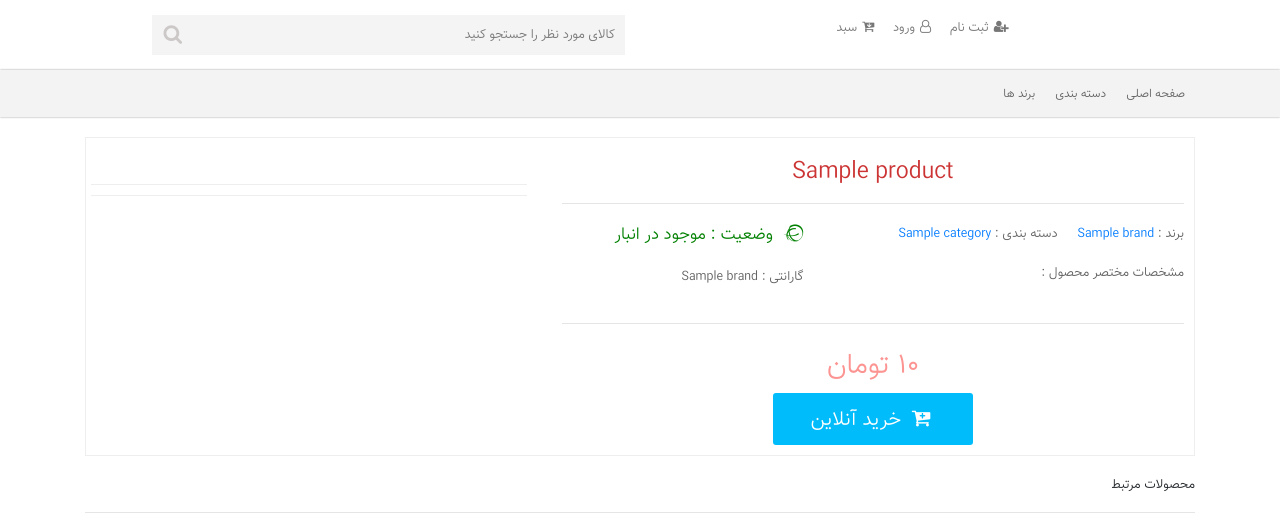
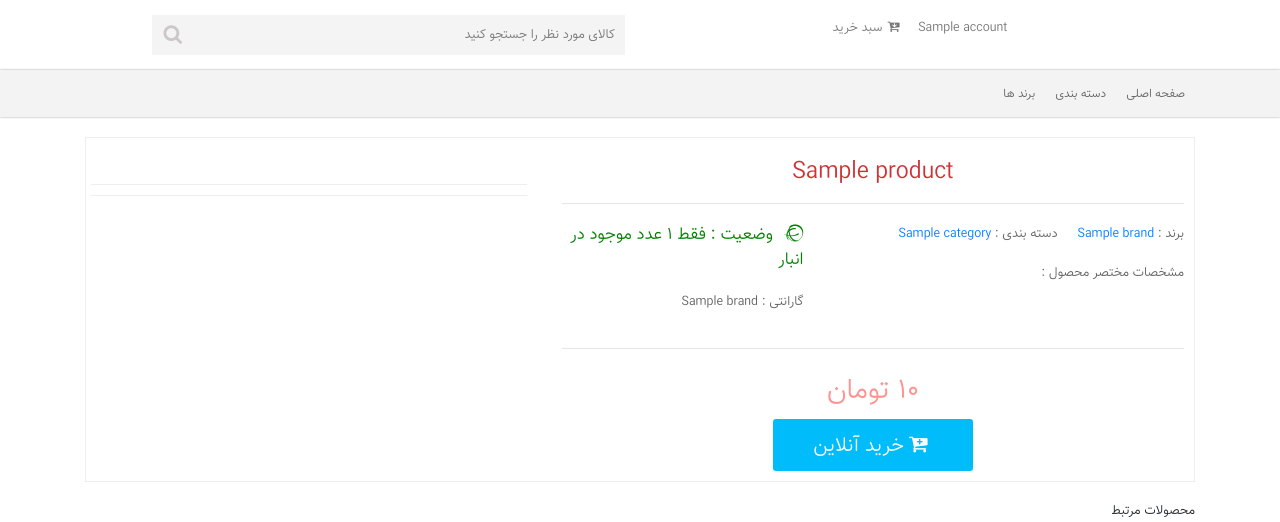
Before and after one commit to mmdchnar/easyshop, a Django app: template shop/templates/product.html in a window 1280 px wide. Shown: the top 522 px of the page. Run offline with Django 3.2, Linux system fonts and the light colour scheme; the template is opened without the code that fills it: most values are stand-ins (such as "Sample title", 1, 10 or a date in 2020); some libraries are stand-ins or nearby versions.

Commit message:
Fix cart link and product count

```diff
--- a/shop/templates/login.html
+++ b/shop/templates/login.html
@@ -32,7 +32,7 @@
                <div class="login">
                   <!-- <a href="/register" class="mybtn"><i class="fa fa-user-plus"></i>ثبت نام</a> -->
                   <a href="/login" class="mybtn"><i class="fa fa-user-o"></i>ورود</a>
-                  <a href="#" class="mybtn"><i class="fa fa-cart-arrow-down"></i>سبد خرید</a>
+                  <a href="/cart" class="mybtn"><i class="fa fa-cart-arrow-down"></i>سبد خرید</a>
                </div>
             </div>
             <div class="col-md-6">
--- a/shop/templates/product.html
+++ b/shop/templates/product.html
@@ -29,9 +29,10 @@
         <div class="row">
             <div class="col-md-6">
                 <div class="login">
-                    <a href="#" class="mybtn"><i class="fa fa-user-plus"></i>ثبت نام</a>
-                    <a href="#" class="mybtn"><i class="fa fa-user-o"></i>ورود</a>
-                    <a href="#" class="mybtn"><i class="fa fa-cart-arrow-down"></i>سبد</a>
+                    <!-- <a href="/register" class="mybtn"><i class="fa fa-user-plus"></i>ثبت نام</a> -->
+                    {% if account %}<a href="#" class="mybtn"><i class="fa"></i>{{ account.name }}</a>
+                    {% else %}<a href="/login" class="mybtn"><i class="fa fa-user-o"></i>ورود</a>{% endif %}
+                    <a href="/cart" class="mybtn"><i class="fa fa-cart-arrow-down"></i>سبد خرید</a>
                 </div>
             </div>
             <div class="col-md-6">
@@ -118,9 +119,9 @@
                             <div class="col-md-5">
                                 <div class="single-content-left">
                                     <ul>
-                                        {% if product.product.no %}<span
-                                                style="color: green;">وضعیت : {% if product.product.no < 6 %}فقط
-                                            {{ product.product.no }} عدد{% endif %} موجود در انبار</span><br><br>
+                                        {% if product.product.count %}<span
+                                                style="color: green;">وضعیت : {% if product.product.count < 6 %}فقط
+                                            {{ product.product.count }} عدد{% endif %} موجود در انبار</span><br><br>
                                         {% else %}
                                             <span style="color: red;">وضعیت : ناموجود در انبار</span><br><br>
                                         {% endif %}
@@ -146,12 +147,14 @@
                                 </del>
                             {% endif %}
                         </h4>
-                        <h3>{{ product.product.price|sub:product.product.off|floatformat:"-3g" }} تومان</h3>
-                        <div {% if product.product.no == 0 %}style="background-color: red;"{% endif %}
-                             class="btn-single">
-                            <a href="#"><i class="fa fa-cart-plus"></i>{% if product.product.no == 0 %}ناموجود{% else %}
-                                خرید آنلاین{% endif %}</a>
-                        </div>
+                        <h3>{{ product.product.price|sub:product.product.off|floatformat:"-3g" }} تومان</h3>{% if product.product.count %}
+                        <div class="btn-single">
+                            <a href="/cart/?add={{ product.product.name }}"><i class="fa fa-cart-plus"></i>خرید آنلاین</a>
+                        </div>{% else %}
+                        <div class="btn-single" style="background-color: red;cursor: not-allowed;">
+                            <a><i class="fa fa-cart-plus"></i>ناموجود</a>
+                        </div>{% endif %}
+
                     </div>
                     <div class="col-md-5">
                         <div class="single-img">{% spaceless %}
```
